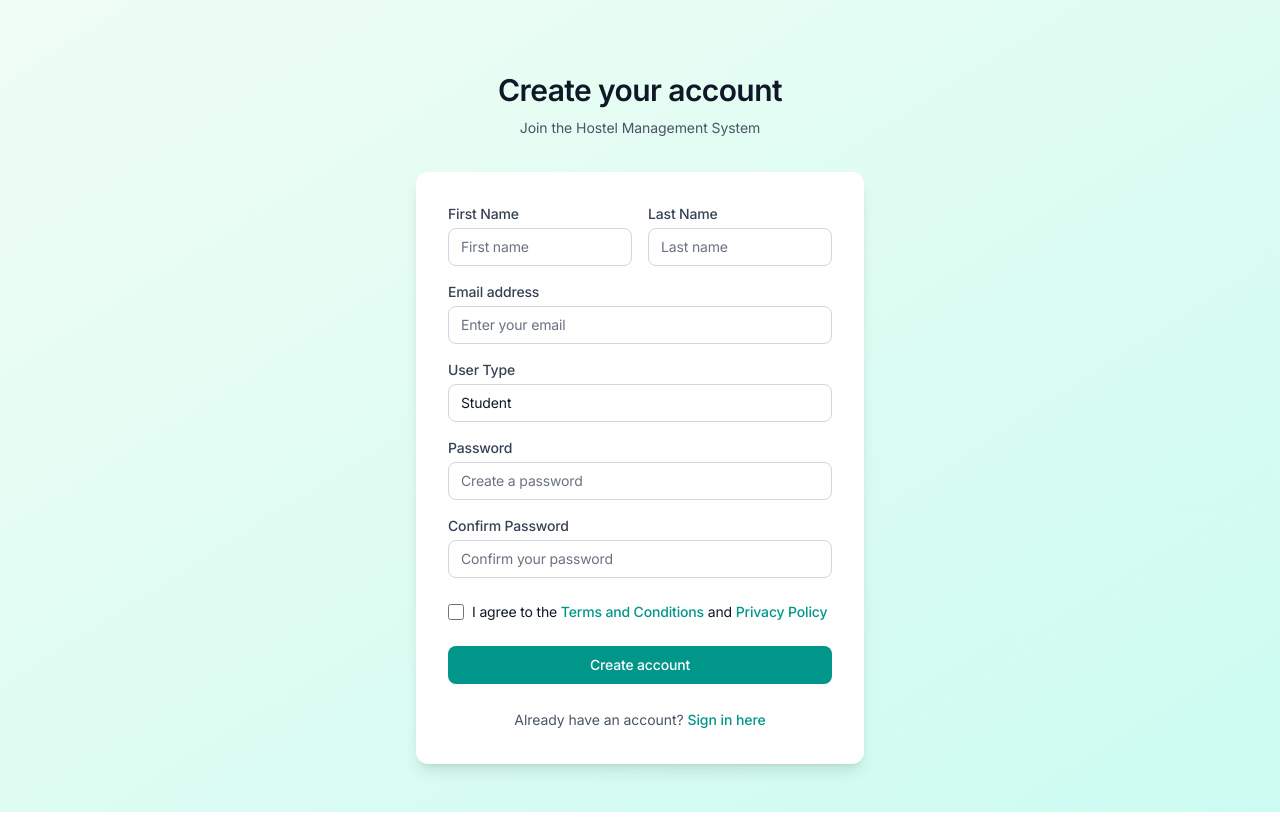
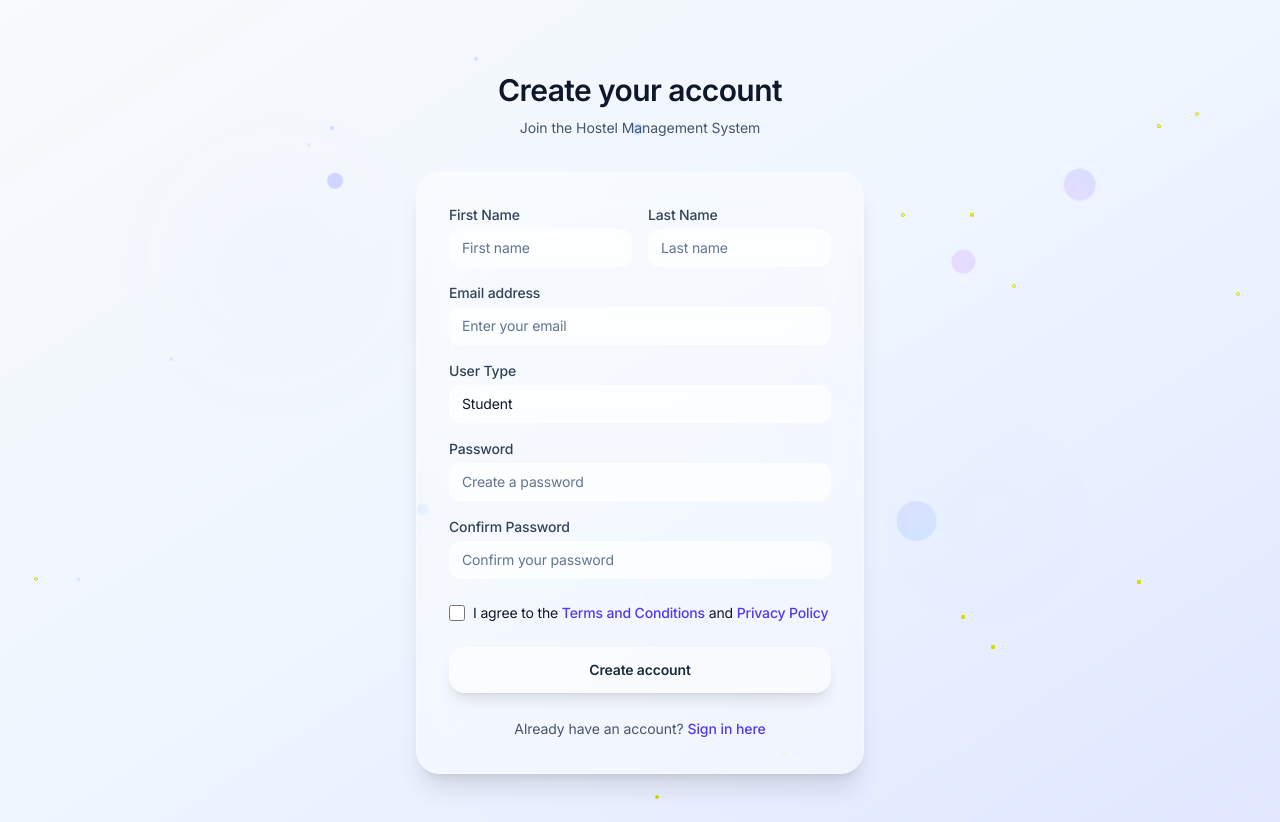
Before and after one commit to iamjuu/hostal-managment, a Next.js app: page /signup in a window 1280 px wide. Built offline with nearby package versions, Linux system fonts and the light colour scheme.

Commit message:
ui updated

```diff
--- a/app/signup/page.js
+++ b/app/signup/page.js
@@ -2,6 +2,45 @@
 
 import { useState } from 'react';
 import Link from 'next/link';
+
+// Animated Background Component
+function AnimatedBackground() {
+  return (
+    <div className="fixed inset-0 overflow-hidden pointer-events-none">
+      {/* Floating Balls */}
+      <div className="absolute top-1/4 left-1/4 w-4 h-4 bg-indigo-400/30 rounded-full animate-float-1"></div>
+      <div className="absolute top-1/3 right-1/4 w-6 h-6 bg-purple-400/20 rounded-full animate-float-2"></div>
+      <div className="absolute top-2/3 left-1/3 w-3 h-3 bg-blue-400/40 rounded-full animate-float-3"></div>
+      <div className="absolute top-1/2 right-1/3 w-5 h-5 bg-indigo-300/25 rounded-full animate-float-4"></div>
+      <div className="absolute top-3/4 left-1/2 w-4 h-4 bg-purple-300/30 rounded-full animate-float-5"></div>
+      <div className="absolute top-1/6 right-1/2 w-3 h-3 bg-blue-300/35 rounded-full animate-float-6"></div>
+
+      {/* Larger Floating Elements */}
+      <div className="absolute top-1/4 right-1/6 w-8 h-8 bg-gradient-to-r from-indigo-400/20 to-purple-400/20 rounded-full animate-float-slow"></div>
+      <div className="absolute top-2/3 right-1/4 w-10 h-10 bg-gradient-to-r from-blue-400/15 to-indigo-400/15 rounded-full animate-float-slow-reverse"></div>
+
+      {/* Particle Grid */}
+      <div className="absolute inset-0">
+        {[...Array(20)].map((_, i) => (
+          <div
+            key={i}
+            className="absolute w-1 h-1 bg-indigo-300/40 rounded-full animate-pulse"
+            style={{
+              left: `${Math.random() * 100}%`,
+              top: `${Math.random() * 100}%`,
+              animationDelay: `${Math.random() * 3}s`,
+              animationDuration: `${2 + Math.random() * 2}s`
+            }}
+          ></div>
+        ))}
+      </div>
+
+      {/* Gradient Orbs */}
+      <div className="absolute top-1/4 left-1/6 w-32 h-32 bg-gradient-to-r from-indigo-400/10 to-purple-400/10 rounded-full blur-3xl animate-pulse-slow"></div>
+      <div className="absolute bottom-1/4 right-1/6 w-40 h-40 bg-gradient-to-r from-blue-400/8 to-indigo-400/8 rounded-full blur-3xl animate-pulse-slow-reverse"></div>
+    </div>
+  );
+}
 
 export default function Signup() {
   const [formData, setFormData] = useState({
@@ -124,22 +163,25 @@ export default function Signup() {
   };
 
   return (
-    <div className="min-h-screen flex items-center justify-center bg-gradient-to-br from-green-50 to-teal-100 py-12 px-4 sm:px-6 lg:px-8">
-      <div className="max-w-md w-full space-y-8">
+    <div className="min-h-screen flex items-center justify-center bg-gradient-to-br from-slate-50 via-blue-50 to-indigo-100 relative overflow-hidden py-12 px-4 sm:px-6 lg:px-8">
+      {/* Animated Background */}
+      <AnimatedBackground />
+
+      <div className="max-w-md w-full space-y-8 relative z-10">
         {/* Header */}
         <div className="text-center">
-          <h2 className="mt-6 text-3xl font-extrabold text-gray-900">
+          <h2 className="mt-6 text-3xl font-bold text-slate-900 tracking-tight">
             Create your account
           </h2>
-          <p className="mt-2 text-sm text-gray-600">
+          <p className="mt-2 text-sm text-slate-600">
             Join the Hostel Management System
           </p>
         </div>
 
         {/* Form */}
-        <form className="mt-8 space-y-6 bg-white p-8 rounded-xl shadow-lg" onSubmit={handleSubmit}>
+        <form className="mt-8 space-y-6 bg-white/40 backdrop-blur-xl p-8 rounded-3xl shadow-xl shadow-black/10 border border-white/30" onSubmit={handleSubmit}>
           {errors.general && (
-            <div className="bg-red-50 border border-red-300 text-red-600 px-4 py-3 rounded-md text-sm">
+            <div className="bg-red-50/80 backdrop-blur-sm border border-red-300 text-red-600 px-4 py-3 rounded-xl text-sm">
               {errors.general}
             </div>
           )}
@@ -148,7 +190,7 @@ export default function Signup() {
             {/* Name Fields */}
             <div className="grid grid-cols-2 gap-4">
               <div>
-                <label htmlFor="firstName" className="block text-sm font-medium text-gray-700 mb-1">
+                <label htmlFor="firstName" className="block text-sm font-medium text-slate-700 mb-1">
                   First Name
                 </label>
                 <input
@@ -158,9 +200,9 @@ export default function Signup() {
                   autoComplete="given-name"
                   value={formData.firstName}
                   onChange={handleChange}
-                  className={`appearance-none rounded-lg relative block w-full px-3 py-2 border ${
-                    errors.firstName ? 'border-red-300' : 'border-gray-300'
-                  } placeholder-gray-500 text-gray-900 focus:outline-none focus:ring-2 focus:ring-teal-500 focus:border-teal-500 focus:z-10 sm:text-sm transition-colors`}
+                  className={`appearance-none rounded-xl relative block w-full px-3 py-2 border bg-white/50 backdrop-blur-sm ${
+                    errors.firstName ? 'border-red-300' : 'border-white/30'
+                  } placeholder-slate-500 text-slate-900 focus:outline-none focus:ring-2 focus:ring-indigo-500 focus:border-indigo-500 focus:z-10 sm:text-sm transition-all duration-300`}
                   placeholder="First name"
                 />
                 {errors.firstName && (
@@ -169,7 +211,7 @@ export default function Signup() {
               </div>
 
               <div>
-                <label htmlFor="lastName" className="block text-sm font-medium text-gray-700 mb-1">
+                <label htmlFor="lastName" className="block text-sm font-medium text-slate-700 mb-1">
                   Last Name
                 </label>
                 <input
@@ -179,9 +221,9 @@ export default function Signup() {
                   autoComplete="family-name"
                   value={formData.lastName}
                   onChange={handleChange}
-                  className={`appearance-none rounded-lg relative block w-full px-3 py-2 border ${
-                    errors.lastName ? 'border-red-300' : 'border-gray-300'
-                  } placeholder-gray-500 text-gray-900 focus:outline-none focus:ring-2 focus:ring-teal-500 focus:border-teal-500 focus:z-10 sm:text-sm transition-colors`}
+                  className={`appearance-none rounded-xl relative block w-full px-3 py-2 border bg-white/50 backdrop-blur-sm ${
+                    errors.lastName ? 'border-red-300' : 'border-white/30'
+                  } placeholder-slate-500 text-slate-900 focus:outline-none focus:ring-2 focus:ring-indigo-500 focus:border-indigo-500 focus:z-10 sm:text-sm transition-all duration-300`}
                   placeholder="Last name"
                 />
                 {errors.lastName && (
@@ -192,7 +234,7 @@ export default function Signup() {
 
             {/* Email Field */}
             <div>
-              <label htmlFor="email" className="block text-sm font-medium text-gray-700 mb-1">
+              <label htmlFor="email" className="block text-sm font-medium text-slate-700 mb-1">
                 Email address
               </label>
               <input
@@ -202,9 +244,9 @@ export default function Signup() {
                 autoComplete="email"
                 value={formData.email}
                 onChange={handleChange}
-                className={`appearance-none rounded-lg relative block w-full px-3 py-2 border ${
-                  errors.email ? 'border-red-300' : 'border-gray-300'
-                } placeholder-gray-500 text-gray-900 focus:outline-none focus:ring-2 focus:ring-teal-500 focus:border-teal-500 focus:z-10 sm:text-sm transition-colors`}
+                className={`appearance-none rounded-xl relative block w-full px-3 py-2 border bg-white/50 backdrop-blur-sm ${
+                  errors.email ? 'border-red-300' : 'border-white/30'
+                } placeholder-slate-500 text-slate-900 focus:outline-none focus:ring-2 focus:ring-indigo-500 focus:border-indigo-500 focus:z-10 sm:text-sm transition-all duration-300`}
                 placeholder="Enter your email"
               />
               {errors.email && (
@@ -214,7 +256,7 @@ export default function Signup() {
 
             {/* User Type Selection */}
             <div>
-              <label htmlFor="userType" className="block text-sm font-medium text-gray-700 mb-1">
+              <label htmlFor="userType" className="block text-sm font-medium text-slate-700 mb-1">
                 User Type
               </label>
               <select
@@ -222,7 +264,7 @@ export default function Signup() {
                 name="userType"
                 value={formData.userType}
                 onChange={handleChange}
-                className="appearance-none rounded-lg relative block w-full px-3 py-2 border border-gray-300 placeholder-gray-500 text-gray-900 focus:outline-none focus:ring-2 focus:ring-teal-500 focus:border-teal-500 focus:z-10 sm:text-sm transition-colors"
+                className="appearance-none rounded-xl relative block w-full px-3 py-2 border border-white/30 bg-white/50 backdrop-blur-sm placeholder-slate-500 text-slate-900 focus:outline-none focus:ring-2 focus:ring-indigo-500 focus:border-indigo-500 focus:z-10 sm:text-sm transition-all duration-300"
               >
                 <option value="student">Student</option>
                 <option value="admin">Administrator</option>
@@ -232,7 +274,7 @@ export default function Signup() {
 
             {/* Password Field */}
             <div>
-              <label htmlFor="password" className="block text-sm font-medium text-gray-700 mb-1">
+              <label htmlFor="password" className="block text-sm font-medium text-slate-700 mb-1">
                 Password
               </label>
               <input
@@ -242,9 +284,9 @@ export default function Signup() {
                 autoComplete="new-password"
                 value={formData.password}
                 onChange={handleChange}
-                className={`appearance-none rounded-lg relative block w-full px-3 py-2 border ${
-                  errors.password ? 'border-red-300' : 'border-gray-300'
-                } placeholder-gray-500 text-gray-900 focus:outline-none focus:ring-2 focus:ring-teal-500 focus:border-teal-500 focus:z-10 sm:text-sm transition-colors`}
+                className={`appearance-none rounded-xl relative block w-full px-3 py-2 border bg-white/50 backdrop-blur-sm ${
+                  errors.password ? 'border-red-300' : 'border-white/30'
+                } placeholder-slate-500 text-slate-900 focus:outline-none focus:ring-2 focus:ring-indigo-500 focus:border-indigo-500 focus:z-10 sm:text-sm transition-all duration-300`}
                 placeholder="Create a password"
               />
               {errors.password && (
@@ -254,7 +296,7 @@ export default function Signup() {
 
             {/* Confirm Password Field */}
             <div>
-              <label htmlFor="confirmPassword" className="block text-sm font-medium text-gray-700 mb-1">
+              <label htmlFor="confirmPassword" className="block text-sm font-medium text-slate-700 mb-1">
                 Confirm Password
               </label>
               <input
@@ -264,9 +306,9 @@ export default function Signup() {
                 autoComplete="new-password"
                 value={formData.confirmPassword}
                 onChange={handleChange}
-                className={`appearance-none rounded-lg relative block w-full px-3 py-2 border ${
-                  errors.confirmPassword ? 'border-red-300' : 'border-gray-300'
-                } placeholder-gray-500 text-gray-900 focus:outline-none focus:ring-2 focus:ring-teal-500 focus:border-teal-500 focus:z-10 sm:text-sm transition-colors`}
+                className={`appearance-none rounded-xl relative block w-full px-3 py-2 border bg-white/50 backdrop-blur-sm ${
+                  errors.confirmPassword ? 'border-red-300' : 'border-white/30'
+                } placeholder-slate-500 text-slate-900 focus:outline-none focus:ring-2 focus:ring-indigo-500 focus:border-indigo-500 focus:z-10 sm:text-sm transition-all duration-300`}
                 placeholder="Confirm your password"
               />
               {errors.confirmPassword && (
@@ -281,16 +323,16 @@ export default function Signup() {
               id="terms"
               name="terms"
               type="checkbox"
-              className="h-4 w-4 text-teal-600 focus:ring-teal-500 border-gray-300 rounded"
+              className="h-4 w-4 text-indigo-600 focus:ring-indigo-500 border-white/30 rounded bg-white/50"
               required
             />
-            <label htmlFor="terms" className="ml-2 block text-sm text-gray-900">
+            <label htmlFor="terms" className="ml-2 block text-sm text-slate-900">
               I agree to the{' '}
-              <a href="#" className="text-teal-600 hover:text-teal-500 font-medium">
+              <a href="#" className="text-indigo-600 hover:text-indigo-500 font-medium">
                 Terms and Conditions
               </a>{' '}
               and{' '}
-              <a href="#" className="text-teal-600 hover:text-teal-500 font-medium">
+              <a href="#" className="text-indigo-600 hover:text-indigo-500 font-medium">
                 Privacy Policy
               </a>
             </label>
@@ -301,11 +343,11 @@ export default function Signup() {
             <button
               type="submit"
               disabled={isLoading}
-              className="group relative w-full flex justify-center py-2 px-4 border border-transparent text-sm font-medium rounded-lg text-white bg-teal-600 hover:bg-teal-700 focus:outline-none focus:ring-2 focus:ring-offset-2 focus:ring-teal-500 disabled:opacity-50 disabled:cursor-not-allowed transition-colors"
+              className="group relative w-full flex justify-center py-3 px-4 border border-white/30 text-sm font-semibold rounded-2xl text-slate-800 bg-white/40 backdrop-blur-xl hover:bg-white/50 focus:outline-none focus:ring-2 focus:ring-offset-2 focus:ring-indigo-500 disabled:opacity-50 disabled:cursor-not-allowed transition-all duration-300 shadow-lg shadow-black/10 hover:shadow-xl hover:shadow-black/20"
             >
               {isLoading ? (
                 <div className="flex items-center">
-                  <div className="animate-spin rounded-full h-4 w-4 border-b-2 border-white mr-2"></div>
+                  <div className="animate-spin rounded-full h-4 w-4 border-b-2 border-slate-800 mr-2"></div>
                   Creating account...
                 </div>
               ) : (
@@ -316,9 +358,9 @@ export default function Signup() {
 
           {/* Sign in link */}
           <div className="text-center">
-            <p className="text-sm text-gray-600">
+            <p className="text-sm text-slate-600">
               Already have an account?{' '}
-              <Link href="/login" className="font-medium text-teal-600 hover:text-teal-500">
+              <Link href="/login" className="font-medium text-indigo-600 hover:text-indigo-500">
                 Sign in here
               </Link>
             </p>
```
Also changed, not shown: app/login/page.js (+61 -19 lines).
